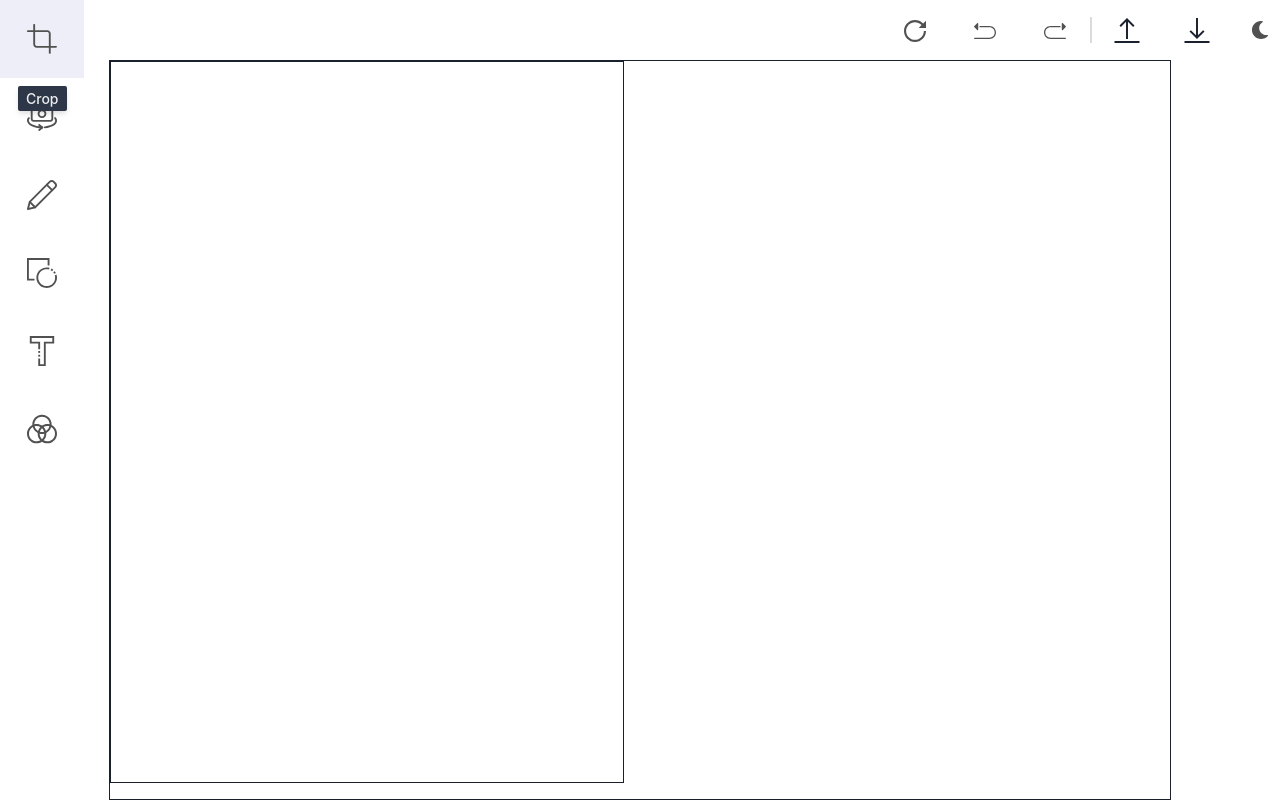
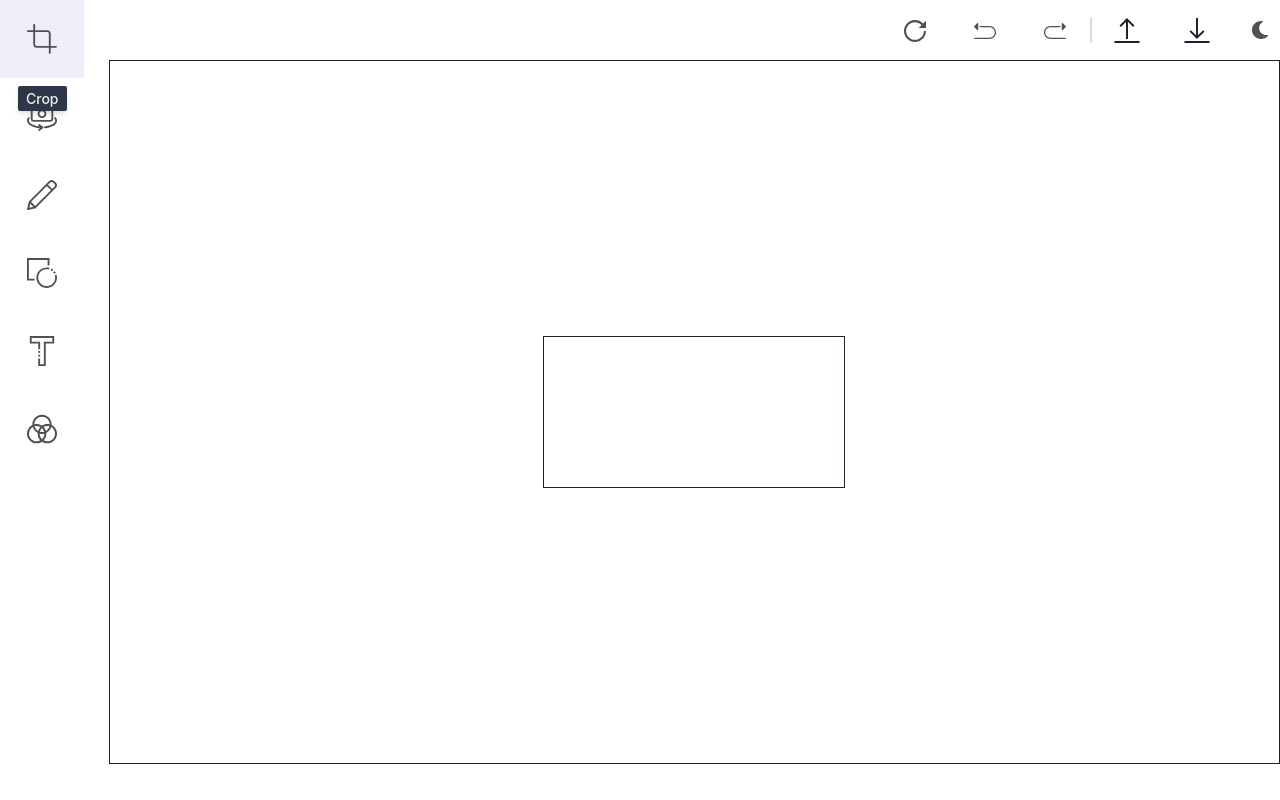
Before and after one commit to alex-vladut/chakra-ui-image-editor, a React (Create React App) app: page / in a window 1280 px wide. Built offline with nearby package versions, Linux system fonts and the light colour scheme.

Commit message:
feat: image zoom in and zoom out

```diff
--- a/src/components/Canvas.tsx
+++ b/src/components/Canvas.tsx
@@ -1,58 +1,91 @@
+import { Tooltip } from "@chakra-ui/react";
 import { useEffect, useRef } from "react";
 import { useImageEditorContext } from "../hooks/useImageEditorContext";
+import { Minus, Plus } from "../icons";
 
 const Canvas = () => {
-  const { imageUrl, canvasElement, setCanvasElement } = useImageEditorContext();
+  const { imageUrl, scale, zoomIn, zoomOut, setCanvasElement } =
+    useImageEditorContext();
   const canvasRef = useRef<HTMLCanvasElement>(null);
   const canvasEl = canvasRef.current;
+
+  const onWheelHandler = (event: WheelEvent) => {
+    event.preventDefault();
+    if (!imageUrl) {
+      return;
+    }
+    if (event.deltaY > 0) {
+      zoomIn();
+    } else {
+      zoomOut();
+    }
+  };
 
   useEffect(() => {
     if (!canvasEl) return;
 
-    const ctx = canvasEl.getContext("2d");
+    setCanvasElement(canvasEl);
+    canvasEl.addEventListener("wheel", onWheelHandler);
     if (imageUrl) {
-      drawImage(imageUrl, ctx, canvasEl);
-    }
-    if (!canvasElement) {
-      setCanvasElement(canvasEl);
+      drawImage(imageUrl, canvasEl, scale);
     }
 
+    return () => {
+      canvasEl.removeEventListener("wheel", onWheelHandler);
+    };
     // eslint-disable-next-line react-hooks/exhaustive-deps
-  }, [imageUrl]);
+  }, [canvasEl, imageUrl, scale]);
 
   return (
-    <section className="canvas">
-      <canvas
-        ref={canvasRef}
-        width={`${0.4 * window.innerWidth || 500}`}
-        height={`${0.9 * window.innerHeight || 500}`}
-      ></canvas>
+    <section className="canvas custom-scrollbar">
+      <canvas ref={canvasRef}></canvas>
+      {imageUrl && (
+        <div className="zoom">
+          <button className="zoom-in" onClick={zoomIn}>
+            <Tooltip label="Zoom In" placement="top">
+              <Plus />
+            </Tooltip>
+          </button>
+          <p>{`${Math.floor(scale * 100)}%`}</p>
+          <button className="zoom-out" onClick={zoomOut}>
+            <Tooltip label="Zoom Out" placement="top">
+              <Minus />
+            </Tooltip>
+          </button>
+        </div>
+      )}
     </section>
   );
 };
 
 function drawImage(
   imageUrl: string,
-  ctx: CanvasRenderingContext2D | null,
-  canvasEl: HTMLCanvasElement
+  canvasEl: HTMLCanvasElement,
+  scale: number
 ) {
   const img = new Image();
   img.setAttribute("crossorigin", "anonymous");
+  const ctx = canvasEl.getContext("2d");
   if (imageUrl && ctx) {
-    const canvasWidth = canvasEl.offsetWidth;
-    const canvasHeight = canvasEl.offsetHeight;
-    ctx.clearRect(0, 0, canvasWidth, canvasHeight);
+    const parent = canvasEl.parentNode as HTMLElement;
     img.addEventListener(
       "load",
       () => {
-        const { width, height } = getImageSize(img, canvasHeight);
-        ctx.drawImage(
-          img,
-          canvasWidth / 2 - width / 2,
-          canvasHeight / 2 - height / 2,
-          width,
-          height
+        const { width, height } = getImageSize(img, scale);
+        const isInCenter = isScrollbarInCenter(
+          parent.scrollTop,
+          canvasEl.offsetHeight
         );
+
+        canvasEl.width = width;
+        canvasEl.height = height;
+
+        ctx.drawImage(img, 0, 0, width, height);
+
+        if (isInCenter) {
+          const shift = canvasEl.offsetHeight / 2 - window.innerHeight / 2;
+          parent.scrollTo(0, shift);
+        }
       },
       false
     );
@@ -60,7 +93,16 @@ function drawImage(
   img.src = imageUrl;
 }
 
-function getImageSize(img: HTMLImageElement, containerHeight: number) {
+function isScrollbarInCenter(scrollTop: number, containerHeight: number) {
+  const currentPosition = Math.floor(scrollTop);
+  const scrollbarCenterPosition = Math.floor(
+    Math.max(containerHeight / 2 - window.innerHeight / 2, 0)
+  );
+  return scrollbarCenterPosition === currentPosition;
+}
+
+function getImageSize(img: HTMLImageElement, scale: number) {
+  const containerHeight = 0.85 * window.innerHeight * scale;
   const ratio = img.width / img.height;
   const height = Math.min(containerHeight / ratio, containerHeight);
   const width = ratio * height;
--- a/src/hooks/useImageEditorContext.tsx
+++ b/src/hooks/useImageEditorContext.tsx
@@ -5,6 +5,10 @@ type Props = {
   setImageUrl(imageUrl?: string): void;
   canvasElement?: HTMLCanvasElement;
   setCanvasElement(canvasElement?: HTMLCanvasElement): void;
+  scale: number;
+  setScale(scale: number): void;
+  zoomIn(): void;
+  zoomOut(): void;
 };
 
 const Context = createContext<Props | null>(null);
@@ -27,12 +31,41 @@ export function ImageEditorContextProvider({
 }) {
   const [imageUrl, setImageUrl] = useState<string>();
   const [canvasElement, setCanvasElement] = useState<HTMLCanvasElement>();
+  const [scale, setScale] = useState<number>(1);
+
+  const zoomIn = () => {
+    if (scale >= 2) return;
+    setScale(scale + 0.1);
+  };
+
+  const zoomOut = () => {
+    if (scale <= 0.5) return;
+    setScale(scale - 0.1);
+  };
 
   return (
     <Context.Provider
-      value={{ imageUrl, setImageUrl, canvasElement, setCanvasElement }}
+      value={{
+        imageUrl,
+        setImageUrl: changeImageUrl,
+        canvasElement,
+        setCanvasElement,
+        scale,
+        setScale: changeScale,
+        zoomIn,
+        zoomOut,
+      }}
     >
       {children}
     </Context.Provider>
   );
+
+  function changeImageUrl(url: string) {
+    setImageUrl(url);
+    setScale(1);
+  }
+
+  function changeScale(value: number) {
+    setScale(Number(value.toFixed(1)));
+  }
 }
--- a/src/styles/components/App.scss
+++ b/src/styles/components/App.scss
@@ -3,5 +3,4 @@
   grid-template-columns: repeat(12, 1fr);
   grid-column-gap: 25px;
   grid-template-rows: 60px 1fr;
-  min-height: 100vh;
 }
--- a/src/styles/components/Canvas.scss
+++ b/src/styles/components/Canvas.scss
@@ -1,9 +1,33 @@
 .canvas {
   grid-column-start: 2;
-  grid-column-end: 12;
+  grid-column-end: 13;
   border: 1px solid;
   text-align: center;
+  display: grid;
+  // grid-template-columns: repeat(11, 1fr);
+  // grid-column-gap: 25px;
+  overflow: auto;
+  height: 88vh;
+
   canvas {
     border: 1px solid;
+    // grid-column-start: 4;
+    // grid-column-end: 6;
+    align-self: center;
+    justify-self: center;
+  }
+
+  .zoom {
+    position: fixed;
+    background: #fff;
+    z-index: 2;
+    display: flex;
+    border-radius: 30px;
+    bottom: 40px;
+    right: 40px;
+    box-shadow: 0px 3px 24px rgba(0, 0, 0, 0.1);
+    button {
+      padding: 10px 13px;
+    }
   }
 }
--- a/src/styles/main.scss
+++ b/src/styles/main.scss
@@ -30,6 +30,7 @@ svg {
 
 .custom-scrollbar::-webkit-scrollbar {
   width: 6px;
+  height: 6px;
   background: $border-color;
   border-radius: 5px;
 }
```
